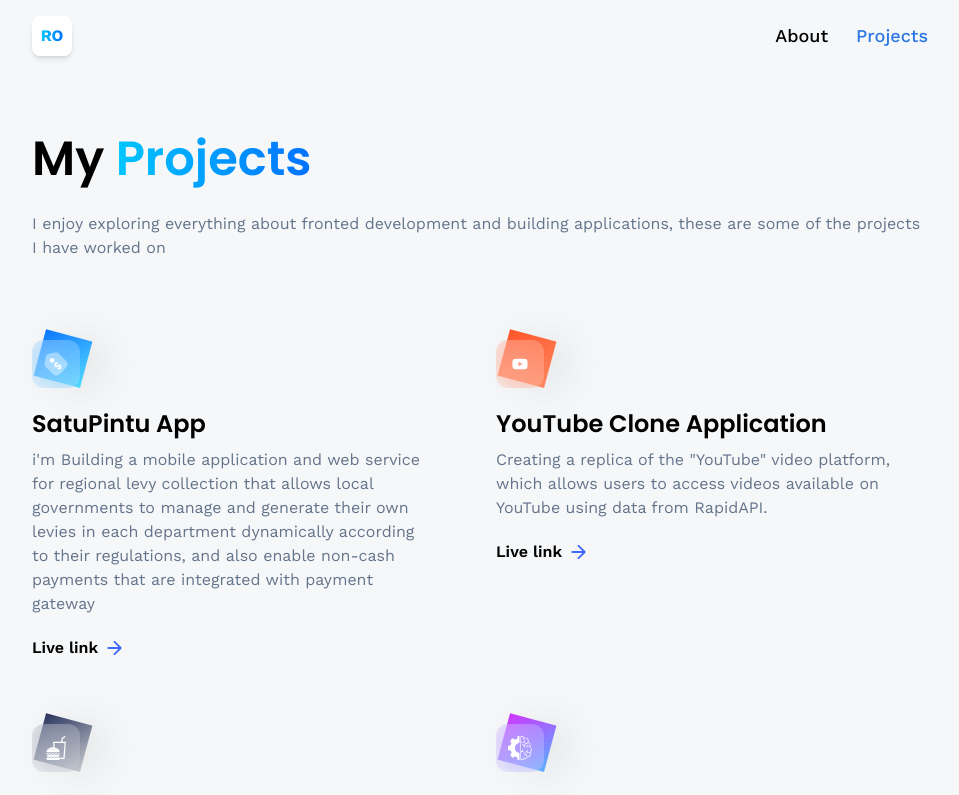
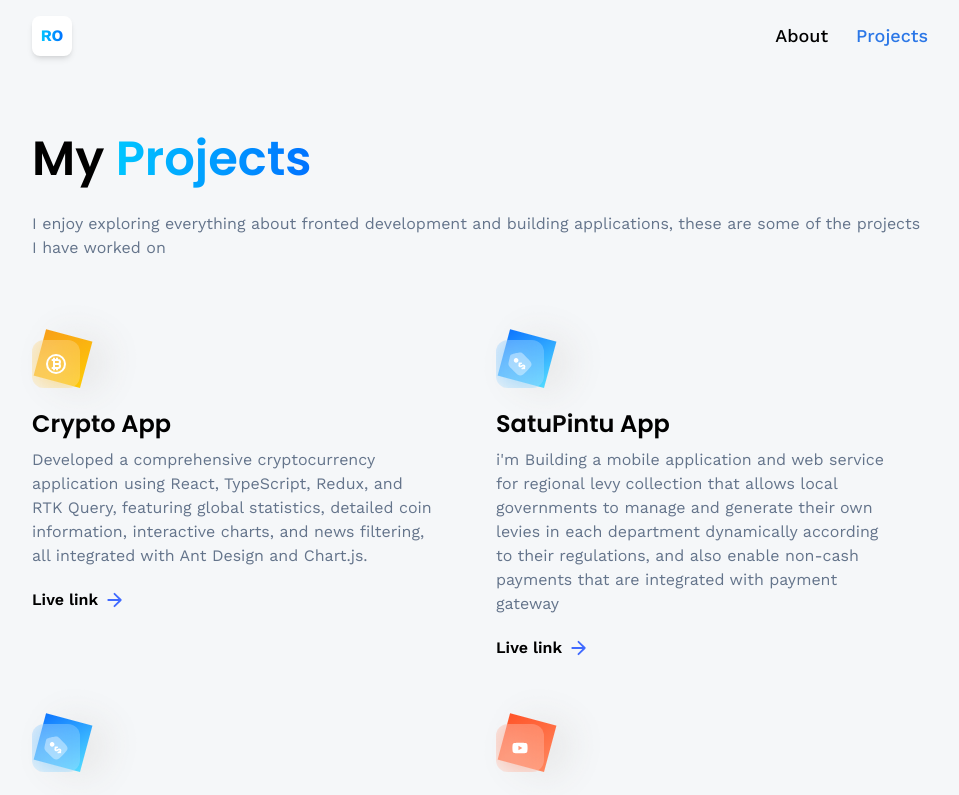
Before and after one commit to Rizki24-star/rizoks-portfolio, a React (Vite) app: page /projects in a window 1280 px wide. Shown: the top 795 px of the page, without its empty margins (160-1119 px from the left). Built offline with nearby package versions, Linux system fonts and the light colour scheme.

Commit message:
add new projects: crypto app

```diff
--- a/src/assets/icons/index.js
+++ b/src/assets/icons/index.js
@@ -1,3 +1,5 @@
+import aksesmu from "./aksesmu.png";
+import bitcoin from "./bitcoin.svg";
 import css from "./css.svg";
 import del from "./del.png";
 import express from "./express.svg";
@@ -35,11 +37,11 @@
 import flutter from "./flutter.svg";
 import vue from "./vue.svg";
 import nuxt from "./nuxt.svg";
-import aksesmu from "./aksesmu.png";
 import youtube from "./youtube.svg";
 
 export {
   aksesmu,
+  bitcoin,
   css,
   del,
   express,
--- a/src/constants/index.js
+++ b/src/constants/index.js
@@ -1,5 +1,6 @@
 import {
   aksesmu,
+  bitcoin,
   contact,
   css,
   del,
@@ -176,6 +177,22 @@
 
 export const projects = [
   {
+    iconUrl: bitcoin,
+    theme: "btn-back-yellow",
+    name: "Crypto App",
+    description:
+      "Developed a comprehensive cryptocurrency application using React, TypeScript, Redux, and RTK Query, featuring global statistics, detailed coin information, interactive charts, and news filtering, all integrated with Ant Design and Chart.js.",
+    link: "https://github.com/Rizki24-star/crypto-app",
+  },
+  {
+    iconUrl: pricewise,
+    theme: "btn-back-blue",
+    name: "SatuPintu App",
+    description:
+      "i'm Building a mobile application and web service for regional levy collection that allows local governments to manage and generate their own levies in each department dynamically according to their regulations, and also enable non-cash payments that are integrated with payment gateway",
+    link: "https://github.com/orgs/eretribusi-satupintu/repositories",
+  },
+  {
     iconUrl: pricewise,
     theme: "btn-back-blue",
     name: "SatuPintu App",
```
Also changed, not shown: src/assets/icons/bitcoin.svg (added).
